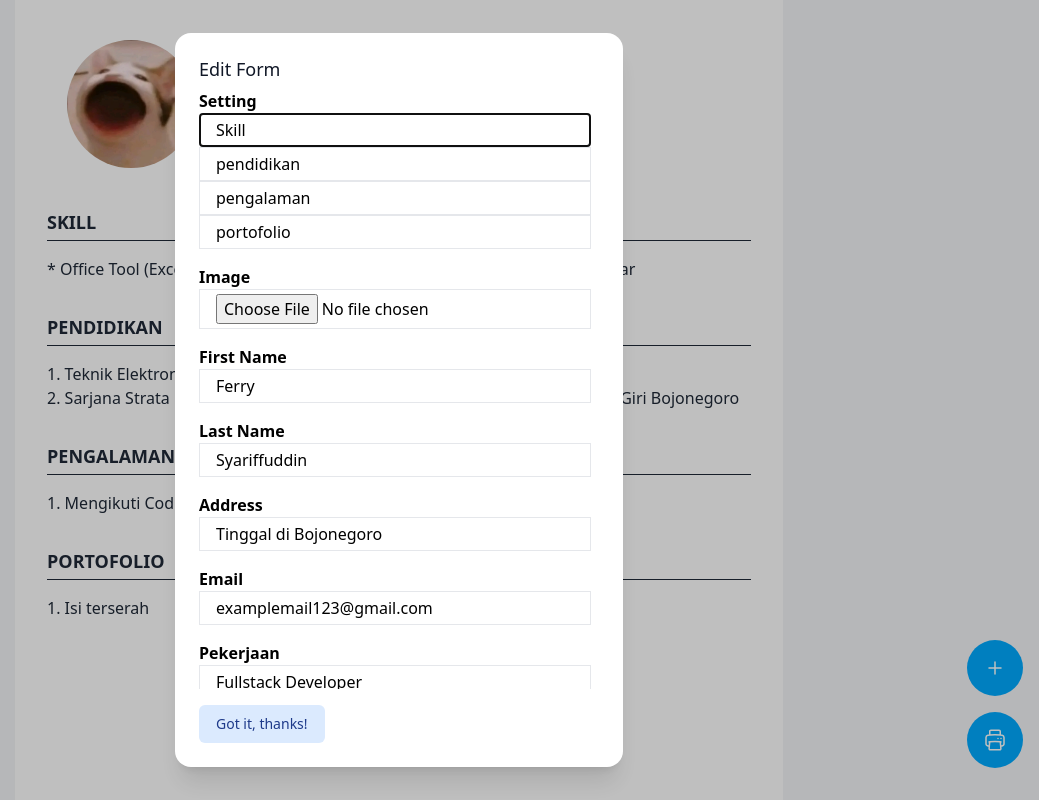
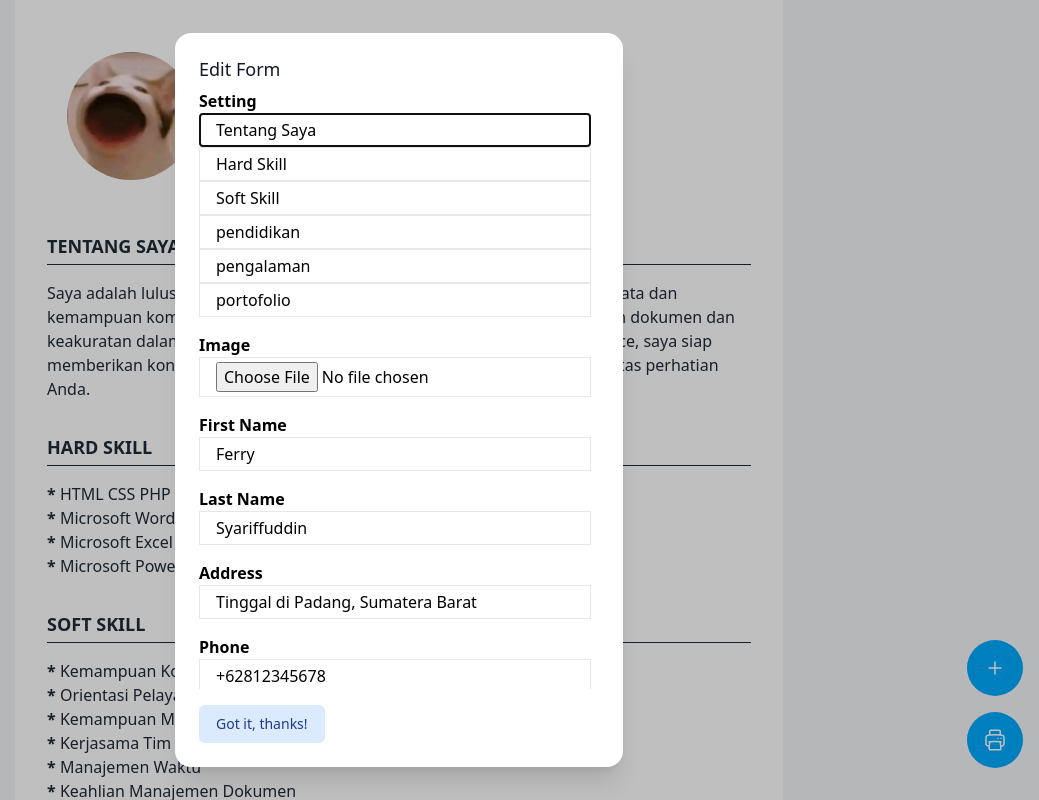
Before and after one commit to ferwizawsky/Simple-Resume-Builder, a Vue app: page / in a window 1280 px wide. Shown: the top 800 px of the page, without its empty margins (241-1280 px from the left). Built offline with nearby package versions, Linux system fonts and the light colour scheme; what vue3-html2pdf would draw is missing.

Commit message:
Add Universal

```diff
--- a/src/pages/Index.vue
+++ b/src/pages/Index.vue
@@ -32,7 +32,9 @@ async function generateReportPrint() {
   };
   tmp.image = null;
   fm.append("content", JSON.stringify(tmp));
-  fm.append("image", tmp_img.value);
+  if (tmp_img.value) {
+    fm.append("image", tmp_img.value);
+  }
   try {
     const response = await axios({
       method: "POST",
@@ -71,10 +73,12 @@ function changePhoto(event) {
   }
 }
 
-const tmp_img = ref(null);
+const tmp_img = ref();
 const user = ref({
   setting: {
-    skill: "Skill",
+    tentang: "Tentang Saya",
+    skill: "Hard Skill",
+    skill2: "Soft Skill",
     pendidikan: "pendidikan",
     pengalaman: "pengalaman",
     portofolio: "portofolio",
@@ -82,16 +86,40 @@ const user = ref({
   image: "/profile.jpg",
   first_name: "Ferry",
   last_name: "Syariffuddin",
-  address: "Tinggal di Bojonegoro",
+  address: "Tinggal di Padang, Sumatera Barat",
+  phone: "+62812345678",
   email: "examplemail123@gmail.com",
-  pekerjaan: "Fullstack Developer",
-  skill_1: ["Office Tool (Excel, Word, Powepoint)"],
-  skill_2: ["HTML CSS PHP MySQL Dasar"],
+  tentang:
+    "Saya adalah lulusan Manajemen Informatika dengan keterampilan analisis data dan kemampuan komunikasi yang baik. Saya paham betul mengenai manajemen dokumen dan keakuratan dalam pekerjaan. Dengan keahlian menggunakan Microsoft Office, saya siap memberikan kontribusi positif pada tim dan organisasi Anda. Terima kasih atas perhatian Anda. ",
+  pekerjaan: "Fresh Graduate Manajemen Informatika",
+  skill_1: [
+    "HTML CSS PHP SQL Dasar",
+    "Microsoft Word",
+    "Microsoft Excel",
+    "Microsoft PowerPoint",
+  ],
+  skill_2: [
+    "Kemampuan Komunikasi",
+    "Orientasi Pelayanan Pelanggan",
+    "Kemampuan Menyelesaikan Masalah",
+    "Kerjasama Tim",
+    "Manajemen Waktu",
+    "Keahlian Manajemen Dokumen",
+    "Disiplin dan Kehati-hatian",
+    "Etika Profesional",
+  ],
   pendidikan: [
-    "Teknik Elektronika di SMK N 2 Bojonegoro",
-    "Sarjana Strata 1 Teknik Informatika di Universitas Nahdlatul Ulama Sunan Giri Bojonegoro",
+    "Lulus dari Jurusan IPS di SMA N 1 Tanjung mutiara (2021)",
+    "Program Studi D.3 Manajemen Informatika di Politeknik Negeri Padang (Masih mengerjakan Tugas Akhir)",
   ],
-  pengalaman: ["Mengikuti Coding Bootcamp"],
+  pengalaman: [
+    "Magang di PT KAI, fokus pada Unit Dokumen, dengan jobdesk Rekap Surat, disposisi surat, buat absensi rapat dan sejenisnya.",
+    "Bertanggung jawab dalam pengelolaan dan rekapitulasi surat-menyurat perusahaan.",
+    "Mengasah keterampilan manajemen dokumen dan ketelitian dalam pekerjaan sehari-hari.",
+    "Berpartisipasi aktif dalam kerjasama tim untuk mencapai efisiensi operasional.",
+    "Merancang dan menyampaikan presentasi menggunakan PowerPoint selama studi akademis.",
+    "Menggunakan Excel untuk menganalisis data dalam proyek kuliah.",
+  ],
   portofolio: ["Isi terserah"],
 });
 </script>
@@ -118,23 +146,52 @@ const user = ref({
           </div>
           <div class="pt-4 text-xs lg:text-base">
             <div>{{ user.address }}</div>
-            <div class="font-semibold">{{ user.email }}</div>
+            <div class="font-medium flex items-center">{{ user.phone }}</div>
+            <div class="font-semibold flex items-center">{{ user.email }}</div>
             <div class="text-primary font-bold">{{ user.pekerjaan }}</div>
           </div>
         </div>
       </section>
+
+      <section class="mt-8">
+        <div class="border-b border-current pb-1">
+          <div class="font-bold text-lg uppercase">
+            {{ user.setting?.tentang }}
+          </div>
+        </div>
+        <div class="pt-4">
+          <div>
+            {{ user.tentang }}
+          </div>
+        </div>
+      </section>
+
       <section class="mt-8">
         <div class="border-b border-current pb-1">
           <div class="font-bold text-lg uppercase">
             {{ user.setting?.skill }}
           </div>
         </div>
-        <div class="grid grid-cols-2 gap-4 pt-4">
+        <div class="pt-4">
           <div>
-            <div v-for="item in user.skill_1">* {{ item }}</div>
+            <div v-for="item in user.skill_1">
+              <span class="font-bold">*</span> {{ item }}
+            </div>
           </div>
+        </div>
+      </section>
+
+      <section class="mt-8">
+        <div class="border-b border-current pb-1">
+          <div class="font-bold text-lg uppercase">
+            {{ user.setting?.skill2 }}
+          </div>
+        </div>
+        <div class="pt-4">
           <div>
-            <div v-for="(item, index) in user.skill_2">* {{ item }}</div>
+            <div v-for="item in user.skill_2">
+              <span class="font-bold">*</span> {{ item }}
+            </div>
           </div>
         </div>
       </section>
@@ -169,7 +226,7 @@ const user = ref({
         </div>
       </section>
 
-      <section class="mt-8">
+      <section class="mt-8 hidden">
         <div class="border-b border-current pb-1">
           <div class="font-bold text-lg uppercase">
             {{ user.setting?.portofolio }}
```
